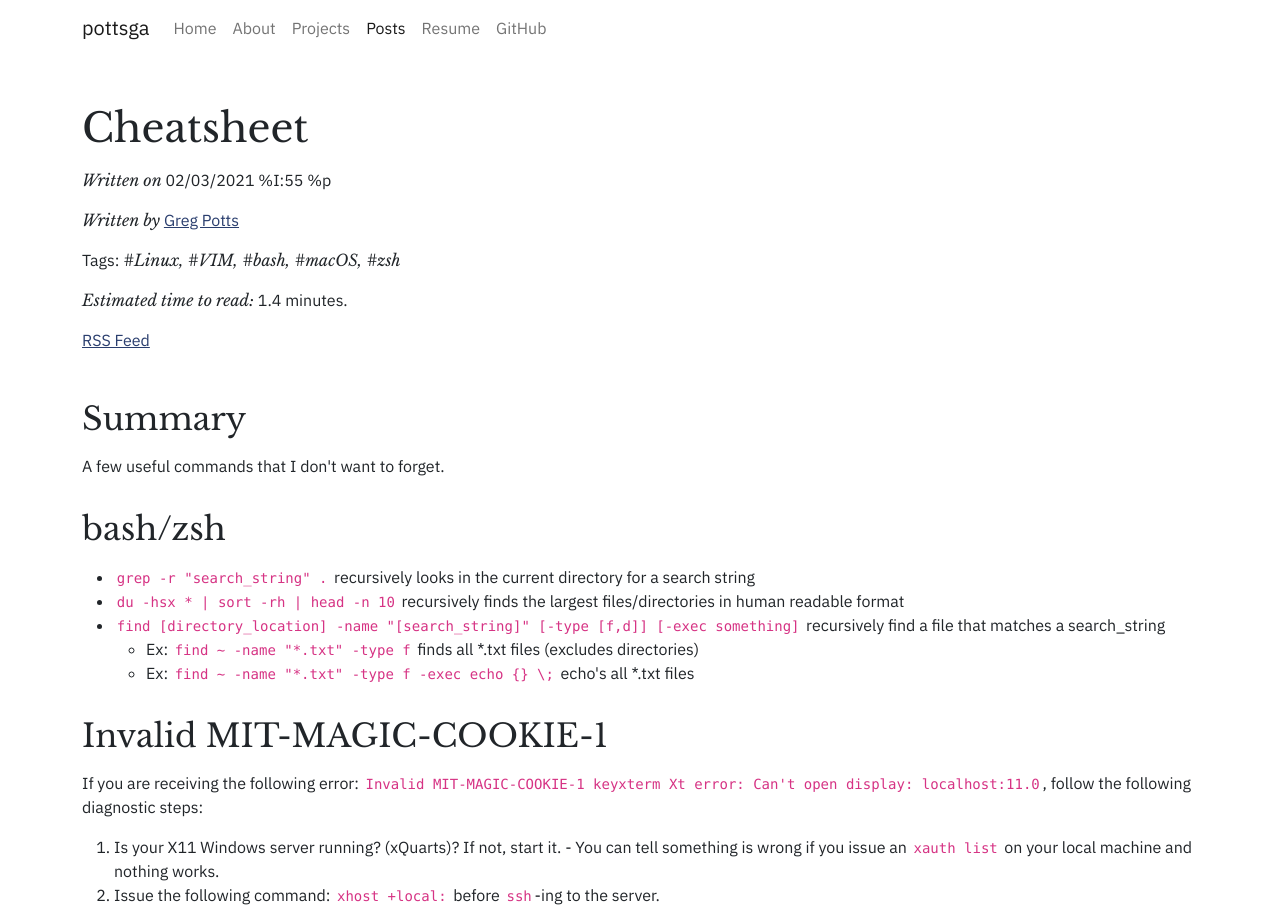
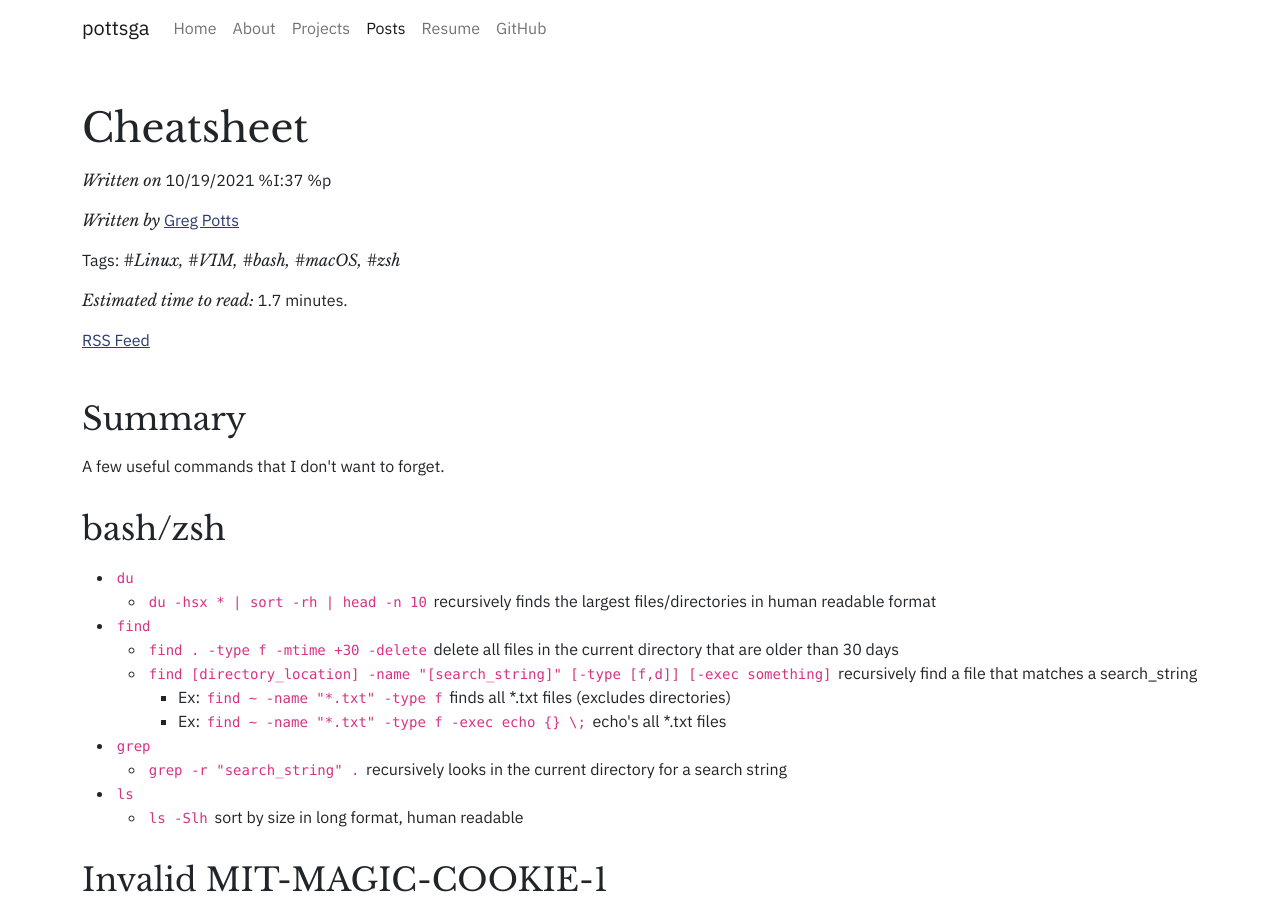
Before and after one commit to pottsga/pottsga.github.io, an Eleventy site: page posts/02-03-2021.cheatsheet.md in a window 1280 px wide. Shown: the top 910 px of the page. Built offline with nearby package versions, Linux system fonts and the light colour scheme; Eleventy itself is replaced by a stand-in of ours; files that its build step writes are made by us from their sources; what eleventy-xml-plugin, html-entities, string-strip-html would draw is missing.

Commit message:
Updated cheatsheet

```diff
--- a/posts/02-03-2021.cheatsheet.md
+++ b/posts/02-03-2021.cheatsheet.md
@@ -3,7 +3,7 @@ layout: post.md
 title: "Cheatsheet"
 active: posts
 
-date: 2021-02-03T23:55:00Z
+date: 2021-10-19T19:37:00Z
 description: A cheatsheet of some useful commands that I don't want to forget
 tags: [ Linux, macOS, VIM, bash, zsh ]
 ---
@@ -14,11 +14,17 @@ A few useful commands that I don't want to forget.
 
 ## bash/zsh
 
-- `grep -r "search_string" .` recursively looks in the current directory for a search string
-- `du -hsx * | sort -rh | head -n 10` recursively finds the largest files/directories in human readable format
-- `find [directory_location] -name "[search_string]" [-type [f,d]] [-exec something]` recursively find a file that matches a search_string
-  - Ex: `find ~ -name "*.txt" -type f` finds all *.txt files (excludes directories)
-  - Ex: `find ~ -name "*.txt" -type f -exec echo {} \;` echo's all *.txt files
+- `du`
+  - `du -hsx * | sort -rh | head -n 10` recursively finds the largest files/directories in human readable format
+- `find`
+  - `find . -type f -mtime +30 -delete` delete all files in the current directory that are older than 30 days
+  - `find [directory_location] -name "[search_string]" [-type [f,d]] [-exec something]` recursively find a file that matches a search_string
+    - Ex: `find ~ -name "*.txt" -type f` finds all *.txt files (excludes directories)
+    - Ex: `find ~ -name "*.txt" -type f -exec echo {} \;` echo's all *.txt files
+- `grep`
+  - `grep -r "search_string" .` recursively looks in the current directory for a search string
+- `ls`
+  - `ls -Slh` sort by size in long format, human readable
 
 ## Invalid MIT-MAGIC-COOKIE-1
 
```
